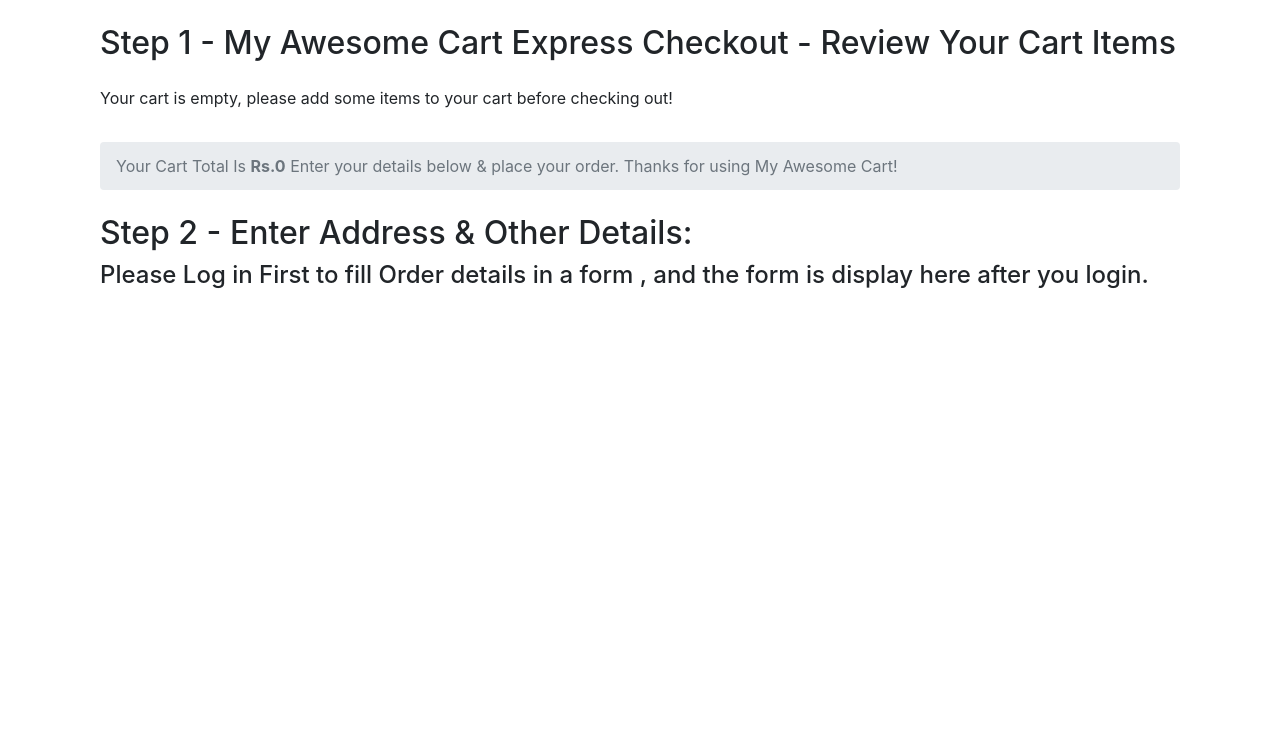
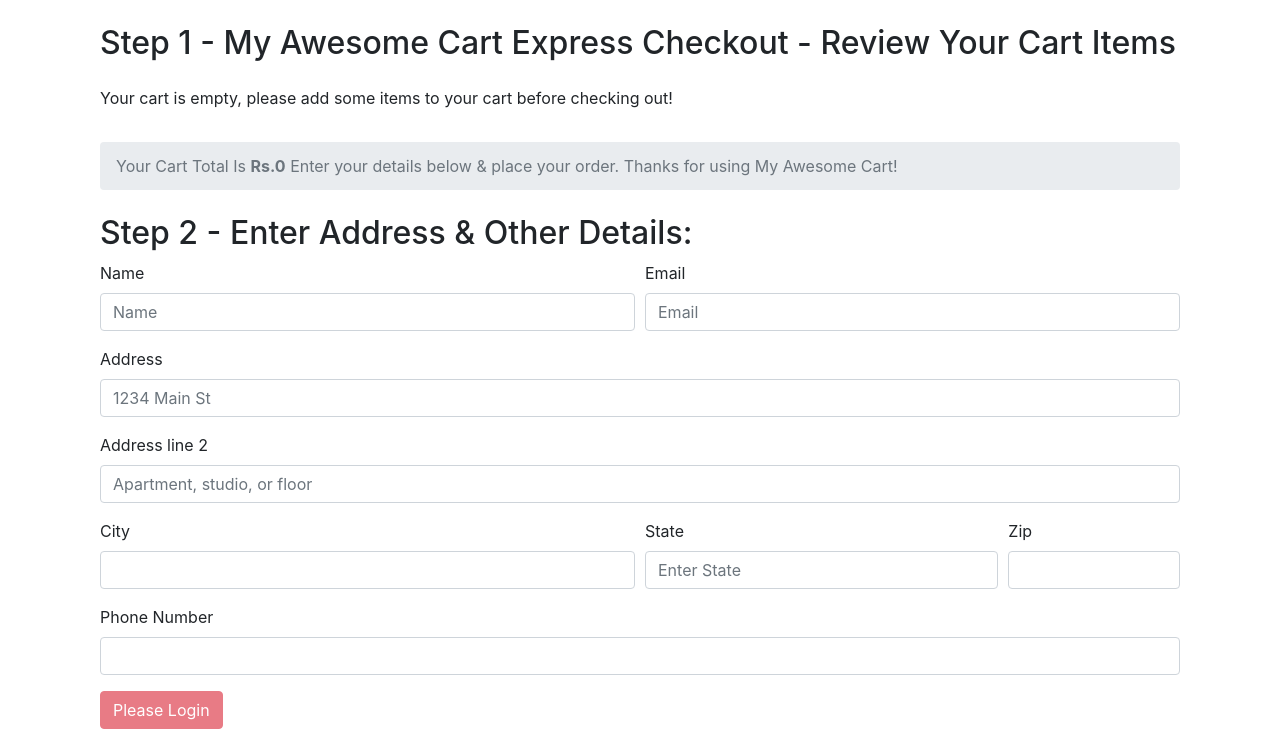
Before and after one commit to HET-CE/eCommerce-Site, a Django app: page /checkout/ in a window 1280 px wide. Shown: the part 56-809 px from the top of the page. Before the commit the page ends 344 px from the top, so only its background shows below. Run offline with Django 3.2, Linux system fonts and the light colour scheme; some libraries are stand-ins or nearby versions.

Commit message:
update checkout.html

```diff
--- a/eCommerce_django/Ecommerce_django/shop/templates/shop/checkout.html
+++ b/eCommerce_django/Ecommerce_django/shop/templates/shop/checkout.html
@@ -19,8 +19,51 @@
     </div>
     <div class="col my-4">
         <h2>Step 2 - Enter Address & Other Details:</h2>
-   {% if user.is_authenticated %}
+
+{% if user.is_authenticated %}
         <form method="post" action="/checkout/">{% csrf_token %}
+            <input type="hidden" name="itemsJson" id="itemsJson">
+            <div class="form-row">
+                <div class="form-group col-md-6">
+                    <label for="inputname">Name</label>
+                    <input type="text" class="form-control" id="name" name="name" placeholder="Name" required>
+                </div>
+                <div class="form-group col-md-6">
+                    <label for="inputEmail4">Email</label>
+                    <input type="email" class="form-control" id="email" name="email" placeholder="Email" required>
+                </div>
+            </div>
+            <div class="form-group">
+                <label for="inputAddress">Address</label>
+                <input type="text" class="form-control" id="address1" name="address1" placeholder="1234 Main St" required>
+            </div>
+            <div class="form-group">
+                <label for="inputAddress2">Address line 2</label>
+                <input type="text" class="form-control" id="address2" name="address2" placeholder="Apartment, studio, or floor" required>
+            </div>
+            <div class="form-row">
+                <div class="form-group col-md-6">
+                    <label for="inputCity">City</label>
+                    <input type="text" class="form-control" id="city" name="city" required>
+                </div>
+                <div class="form-group col-md-4">
+                    <label for="inputState">State</label>
+                    <input type="text" class="form-control" id="state" name="state"  placeholder="Enter State" required>
+                </div>
+                <div class="form-group col-md-2">
+                    <label for="inputZip">Zip</label>
+                    <input type="text" class="form-control" id="zip_code" name="zip_code" required>
+                </div>
+            </div>
+       <div class="form-group">
+                <label for="inputZip">Phone Number</label>
+                <input type="tel" class="form-control" id="phone" name="phone" required>
+            </div>
+                    <button type="submit" class="btn btn-success">Place Order</button>
+                       </form>
+              {% else %}
+
+                 <form method="post" action="/checkout/">{% csrf_token %}
             <input type="hidden" name="itemsJson" id="itemsJson">
             <div class="form-row">
                 <div class="form-group col-md-6">
@@ -58,12 +101,10 @@
                 <label for="inputZip">Phone Number</label>
                 <input type="tel" class="form-control" id="phone" name="phone">
             </div>
+                 </form>
+                     <button class="btn btn-danger" id="notloginbutton" disabled>Please Login</button>
+              {% endif %}
 
-                    <button type="submit" class="btn btn-success">Place Order</button>
-              {% else %}
-                    <h4> Please Log in First to fill Order details in a form , and the form is display here after you login. <h4>
-              {% endif %}
-        </form>
     </div>
 </div>
 {% endblock %}
```
